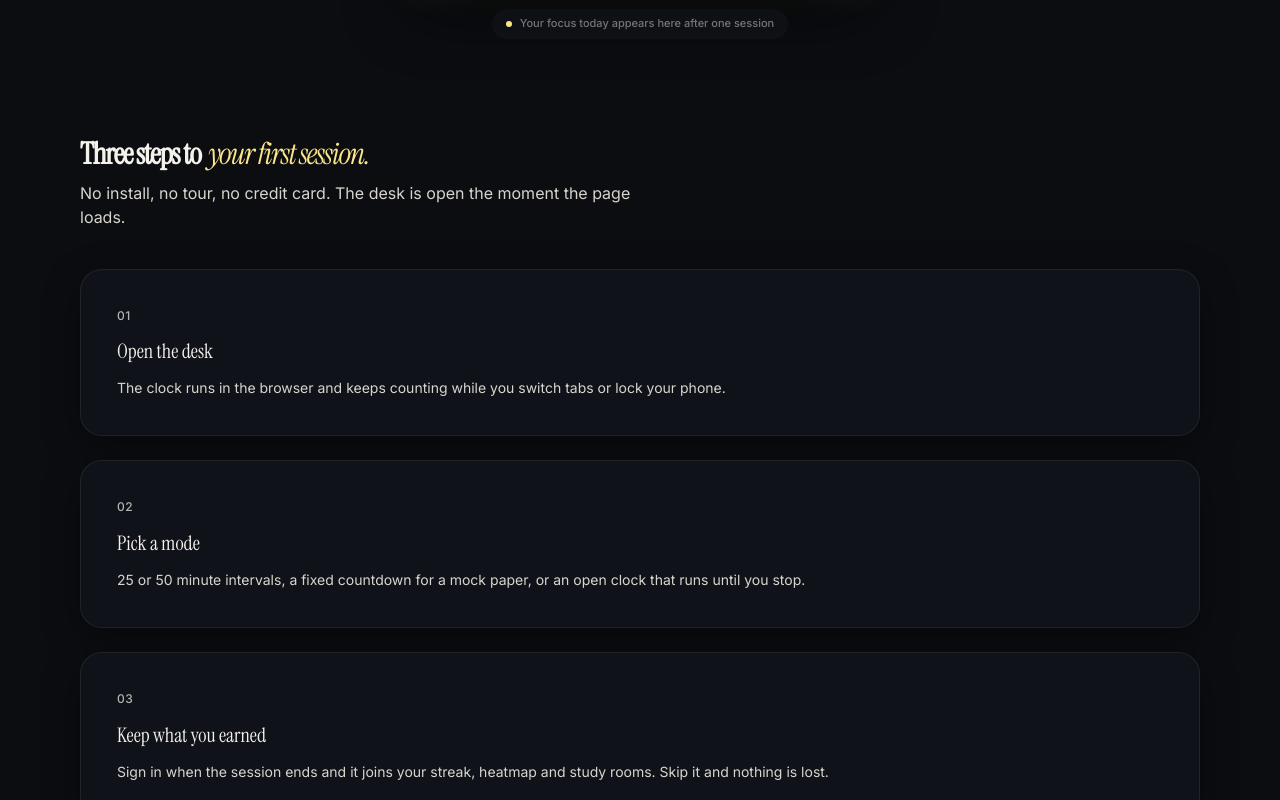
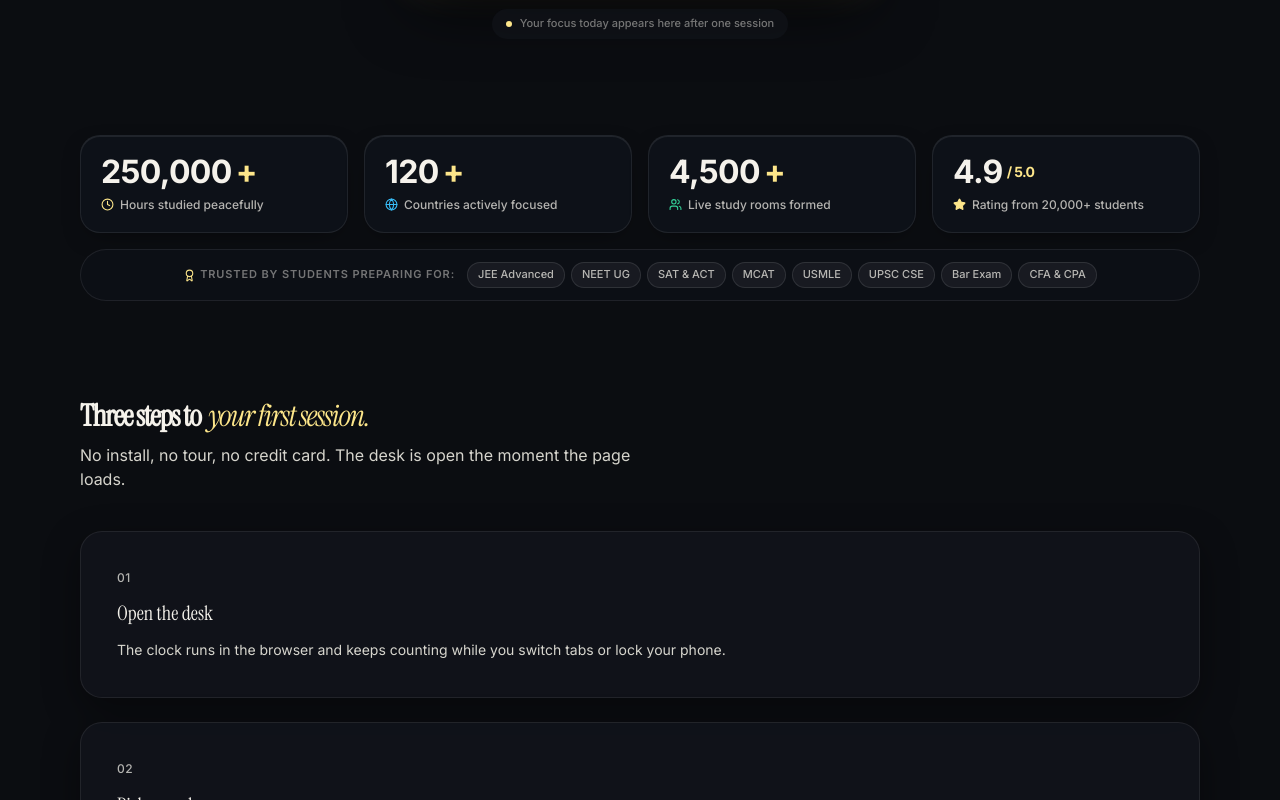
Before and after one commit to silversurfer915/sanctra, a React (Vite) app: page / in a window 1280 px wide. Shown: the part 1100-1900 px from the top of the page. Built offline with nearby package versions, Linux system fonts and the light colour scheme; no server answers.

Commit message:
feat(ui): elevate landing trust bar, podium medals, group rooms, and keyboard hint

```diff
--- a/src/components/TimerDial.tsx
+++ b/src/components/TimerDial.tsx
@@ -427,6 +427,11 @@ export const TimerDial: React.FC<TimerDialProps> = ({
             </button>
           )}
         </div>
+
+        {/* Keyboard shortcut hint */}
+        <p className="text-[11px] text-white/45 tracking-wide font-sans mt-0.5 select-none text-center">
+          Press <kbd className="px-1.5 py-0.5 rounded bg-white/10 text-[10px] text-white/80 font-mono border border-white/15">SPACE</kbd> to {isRunning ? 'pause' : 'resume'}
+        </p>
       </div>
 
       {minimal && (
--- a/src/components/views/LandingView.tsx
+++ b/src/components/views/LandingView.tsx
@@ -9,6 +9,11 @@ import {
   Sparkles,
   Square,
   Play,
+  Users,
+  Globe,
+  Clock,
+  Star,
+  Award,
 } from 'lucide-react';
 import { Brand } from '../Brand.tsx';
 import { LandingCyanotypeApparatus, LANDING_MODE_PALETTES } from './LandingCyanotypeApparatus.tsx';
@@ -437,6 +442,66 @@ export function LandingView({
           </div>
         </section>
 
+        {/* TRUST & GLOBAL SOCIAL PROOF STRIP */}
+        <section aria-label="Study trust and global reach" className="rs-trust-section space-y-4 reveal-on-scroll">
+          <div className="rs-trust-grid">
+            <div className="rs-trust-card">
+              <span className="rs-trust-metric">
+                <span>250,000</span><span className="highlight">+</span>
+              </span>
+              <span className="rs-trust-label">
+                <Clock size={13} className="text-[var(--rs-amber)]" />
+                <span>Hours studied peacefully</span>
+              </span>
+            </div>
+
+            <div className="rs-trust-card">
+              <span className="rs-trust-metric">
+                <span>120</span><span className="highlight">+</span>
+              </span>
+              <span className="rs-trust-label">
+                <Globe size={13} className="text-[var(--rs-blue,#38bdf8)]" />
+                <span>Countries actively focused</span>
+              </span>
+            </div>
+
+            <div className="rs-trust-card">
+              <span className="rs-trust-metric">
+                <span>4,500</span><span className="highlight">+</span>
+              </span>
+              <span className="rs-trust-label">
+                <Users size={13} className="text-[var(--rs-emerald,#34d399)]" />
+                <span>Live study rooms formed</span>
+              </span>
+            </div>
+
+            <div className="rs-trust-card">
+              <span className="rs-trust-metric">
+                <span>4.9</span><span className="highlight text-sm self-center">/ 5.0</span>
+              </span>
+              <span className="rs-trust-label">
+                <Star size={13} className="text-[var(--rs-amber)] fill-[var(--rs-amber)]" />
+                <span>Rating from 20,000+ students</span>
+              </span>
+            </div>
+          </div>
+
+          {/* Exam Trust Pill Strip */}
+          <div className="rs-exam-strip">
+            <span className="rs-exam-prompt">
+              <Award size={13} className="inline mr-1 text-[var(--rs-amber)]" />
+              Trusted by students preparing for:
+            </span>
+            <div className="rs-exam-pills">
+              {['JEE Advanced', 'NEET UG', 'SAT & ACT', 'MCAT', 'USMLE', 'UPSC CSE', 'Bar Exam', 'CFA & CPA'].map((exam) => (
+                <span key={exam} className="rs-exam-pill">
+                  {exam}
+                </span>
+              ))}
+            </div>
+          </div>
+        </section>
+
         {/* HOW IT WORKS */}
         <section id="start" aria-labelledby="start-title" className="space-y-10 scroll-mt-20 reveal-on-scroll">
           <div className="flex flex-col items-start gap-2">
--- a/src/components/views/landing.css
+++ b/src/components/views/landing.css
@@ -553,25 +553,134 @@
 
 .rs-btn-cta {
   appearance: none;
-  border: 0;
-  background: var(--rs-cream);
+  border: 1px solid rgba(255, 255, 255, 0.22);
+  background: linear-gradient(180deg, #ffffff 0%, #ece5d8 100%);
   color: #0b0d11;
   font-family: var(--rs-sans);
   font-size: 13px;
-  font-weight: 600;
+  font-weight: 650;
   letter-spacing: 0.01em;
-  padding: 8px 18px;
+  padding: 8px 20px;
   border-radius: 9999px;
   cursor: pointer;
   display: inline-flex;
   align-items: center;
   gap: 6px;
-  transition: all 0.25s ease;
-  box-shadow: 0 2px 10px rgba(0, 0, 0, 0.2);
+  transition: all 0.22s cubic-bezier(0.2, 0.8, 0.2, 1);
+  box-shadow: 0 4px 14px rgba(0, 0, 0, 0.25), inset 0 1px 0 rgba(255, 255, 255, 0.85);
+  position: relative;
+  overflow: hidden;
 }
 .rs-btn-cta:hover {
-  background: var(--rs-amber);
-  box-shadow: 0 4px 18px var(--rs-amber-glow);
+  background: linear-gradient(180deg, var(--rs-amber, #fef08a) 0%, #f3dba7 100%);
+  box-shadow: 0 6px 24px -4px var(--rs-amber-glow, rgba(254, 240, 138, 0.45)), inset 0 1px 0 rgba(255, 255, 255, 0.95);
+  transform: translateY(-1.5px);
+  color: #121008;
+}
+
+/* ==========================================================================
+   TRUST & SOCIAL PROOF STRIP (Like groupstudytimer & top SaaS)
+   ========================================================================== */
+.rs-trust-section {
+  position: relative;
+  width: 100%;
+}
+.rs-trust-grid {
+  display: grid;
+  grid-template-columns: repeat(2, 1fr);
+  gap: 12px;
+}
+@media (min-width: 768px) {
+  .rs-trust-grid {
+    grid-template-columns: repeat(4, 1fr);
+    gap: 16px;
+  }
+}
+.rs-trust-card {
+  padding: 18px 20px;
+  border-radius: 20px;
+  background: rgba(18, 22, 32, 0.55);
+  border: 1px solid rgba(255, 255, 255, 0.08);
+  backdrop-filter: blur(16px);
+  -webkit-backdrop-filter: blur(16px);
+  box-shadow: 0 8px 24px -10px rgba(0, 0, 0, 0.5), inset 0 1px 0 rgba(255, 255, 255, 0.08);
+  display: flex;
+  flex-direction: column;
+  gap: 6px;
+  transition: transform 0.2s ease, border-color 0.2s ease;
+}
+.rs-trust-card:hover {
+  transform: translateY(-2px);
+  border-color: rgba(255, 255, 255, 0.18);
+}
+.rs-trust-metric {
+  font-family: var(--font-timer, "Manrope Variable", Manrope, "Inter Variable", Inter, sans-serif);
+  font-size: clamp(24px, 2.8vw, 32px);
+  font-weight: 700;
+  color: var(--rs-cream);
+  letter-spacing: -0.02em;
+  line-height: 1.1;
+  display: flex;
+  align-items: baseline;
+  gap: 4px;
+}
+.rs-trust-metric .highlight {
+  color: var(--rs-amber, #fef08a);
+}
+.rs-trust-label {
+  font-family: var(--rs-sans);
+  font-size: 12px;
+  font-weight: 500;
+  color: var(--rs-cream-soft);
+  display: flex;
+  align-items: center;
+  gap: 6px;
+}
+
+/* Exam Trust Marquee Strip */
+.rs-exam-strip {
+  margin-top: 16px;
+  padding: 12px 20px;
+  border-radius: 9999px;
+  background: rgba(14, 18, 26, 0.6);
+  border: 1px solid rgba(255, 255, 255, 0.08);
+  backdrop-filter: blur(16px);
+  -webkit-backdrop-filter: blur(16px);
+  display: flex;
+  align-items: center;
+  justify-content: center;
+  flex-wrap: wrap;
+  gap: 8px 12px;
+  text-align: center;
+}
+.rs-exam-prompt {
+  font-family: var(--rs-sans);
+  font-size: 11px;
+  font-weight: 600;
+  text-transform: uppercase;
+  letter-spacing: 0.08em;
+  color: var(--rs-cream-dim);
+}
+.rs-exam-pills {
+  display: inline-flex;
+  align-items: center;
+  flex-wrap: wrap;
+  gap: 6px;
+}
+.rs-exam-pill {
+  padding: 3px 10px;
+  border-radius: 9999px;
+  font-size: 11px;
+  font-weight: 500;
+  color: var(--rs-cream-soft);
+  background: rgba(255, 255, 255, 0.05);
+  border: 1px solid rgba(255, 255, 255, 0.1);
+  transition: all 0.2s ease;
+}
+.rs-exam-pill:hover {
+  background: rgba(255, 255, 255, 0.12);
+  color: var(--rs-cream);
+  border-color: rgba(255, 255, 255, 0.25);
   transform: translateY(-1px);
 }
 
```
Also changed, not shown: src/components/RankingBoard.tsx (+3 -2 lines), src/components/views/LiveGroupsView.tsx (+1 -1 lines), src/styles-sanctra.css.
